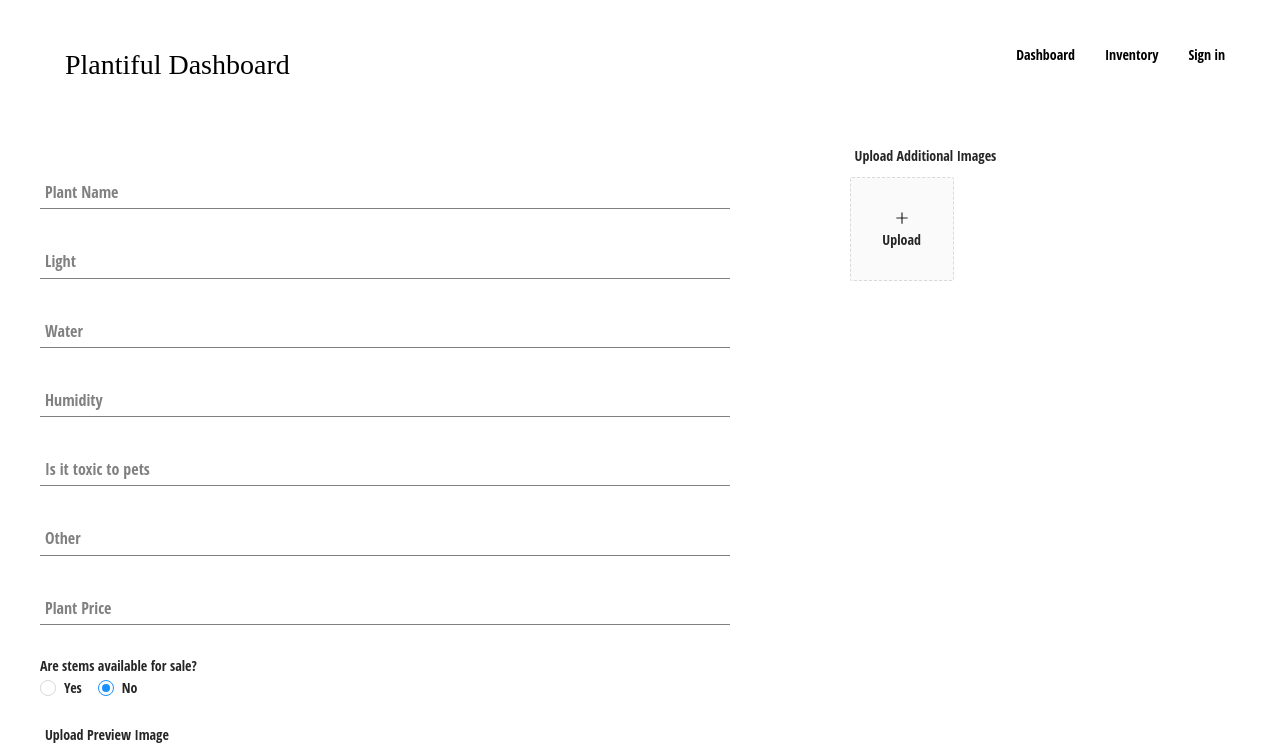
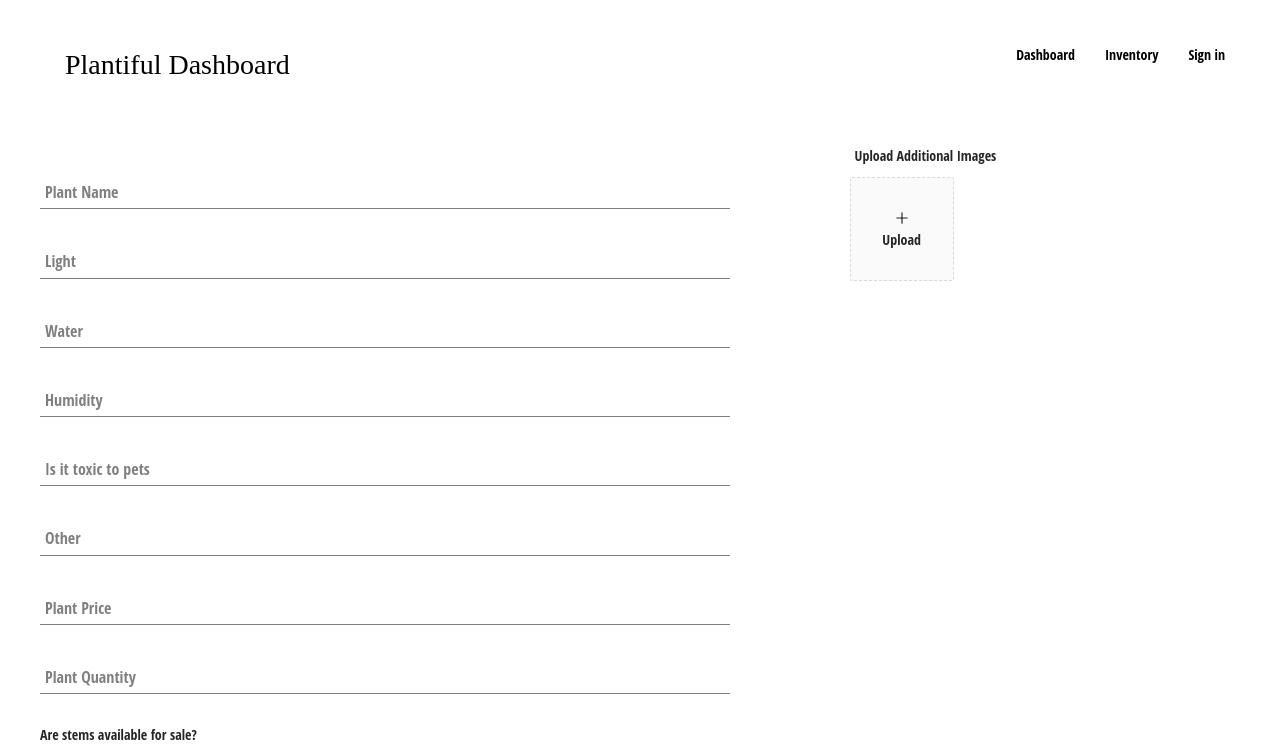
Before and after one commit to quanganhhoang/plantiful-dashboard, a React (Create React App) app: page /inventory/update in a window 1280 px wide. Shown: the top 747 px of the page. Built offline with nearby package versions, Linux system fonts and the light colour scheme.

Commit message:
Add plantQuantity and stemQuantity to product info

```diff
--- a/src/components/form-input/form-input.component.jsx
+++ b/src/components/form-input/form-input.component.jsx
@@ -11,7 +11,7 @@ const FormInput = ({ handleChange, label, ...props }) => {
         <GroupContainer>
             <FormInputContainer onChange={handleChange} {...props} />
             {label ? (
-                <FormInputLabel className={props.value.length ? 'shrink' : ''}>
+                <FormInputLabel className={props.value && props.value.length ? 'shrink' : ''}>
                     {label}
                 </FormInputLabel>
             ) : null}
--- a/src/pages/update-inventory/update-inventory.component.js
+++ b/src/pages/update-inventory/update-inventory.component.js
@@ -31,11 +31,27 @@ const UpdateInventory = ( { productImages, previewImage }) => {
         isToxicToPets: '',
         other: '',
         plantPrice: '',
-        stemPrice: ''
+        plantQuantity: '',
+        stemPrice: '',
+        stemQuantity: ''
     }
 
     const [item, setItem] = useState(INITIAL_STATE);
     const [isUploading, setIsUploading] = useState(false);
+
+    const {
+        plantName,
+        isStemAvailable,
+        light,
+        water,
+        humidity,
+        isToxicToPets,
+        other,
+        plantPrice,
+        plantQuantity,
+        stemPrice,
+        stemQuantity
+    } = item;
 
     const handleChange = (e) => {
         e.preventDefault();
@@ -61,7 +77,9 @@ const UpdateInventory = ( { productImages, previewImage }) => {
             other: other,
             image: imageUrls[0],
             plantPrice: plantPrice,
-            stemPrice: stemPrice
+            plantQuantity: plantQuantity,
+            stemPrice: stemPrice,
+            stemQuantity: stemQuantity
         }
         await addCollectionAndDocuments('plants', [product]);
 
@@ -95,18 +113,6 @@ const UpdateInventory = ( { productImages, previewImage }) => {
 
         return imageUrls;
     }
-
-    const {
-        plantName,
-        isStemAvailable,
-        light,
-        water,
-        humidity,
-        isToxicToPets,
-        other,
-        plantPrice,
-        stemPrice
-    } = item;
 
     return (
         <div>
@@ -170,6 +176,14 @@ const UpdateInventory = ( { productImages, previewImage }) => {
                                 label='Plant Price'
                                 required
                             />
+                            <FormInput
+                                name='plantQuantity'
+                                type='number'
+                                value={plantQuantity}
+                                handleChange={handleChange}
+                                label='Plant Quantity'
+                                required
+                            />
                             <p style={{ paddingBottom: 0, marginBottom: 0 }}>
                                 Are stems available for sale?
                             </p>
@@ -184,6 +198,7 @@ const UpdateInventory = ( { productImages, previewImage }) => {
                                 <Radio value={false}>No</Radio>
                             </Radio.Group>
                             {isStemAvailable ?
+                                <div>
                                     <FormInput
                                         name='stemPrice'
                                         type='number'
@@ -192,6 +207,15 @@ const UpdateInventory = ( { productImages, previewImage }) => {
                                         label='Stem Price'
                                         required
                                     />
+                                    <FormInput
+                                        name='stemQuantity'
+                                        type='number'
+                                        value={stemQuantity}
+                                        handleChange={handleChange}
+                                        label='Stem Quantity'
+                                        required
+                                    />
+                                </div>
                                 : ''
                             }
                             <FileUpload isPreview title="Upload Preview Image"/>
```
Lines whose indentation alone changed are shown as unchanged.
